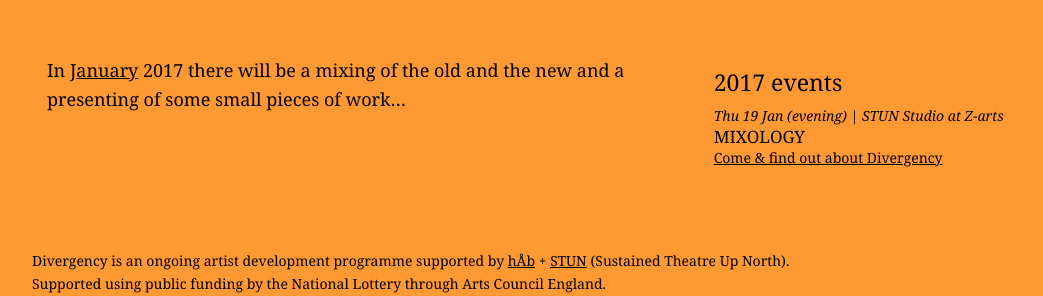
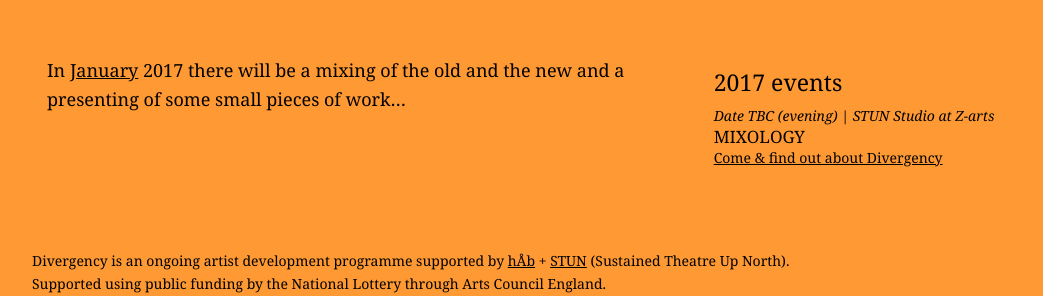
Before and after one commit to divergencymcr/divergencymcr.github.io, a Jekyll site: the page built from current/2017/index.md, in a window 1280 px wide. Shown: the part 501-797 px from the top of the page, without its empty margins (108-1151 px from the left). Built offline with Jekyll 4.4.1, drawn with Linux system fonts in a browser that asks for light colours.

Commit message:
update on date layout

```diff
--- a/_layouts/2017-events.html
+++ b/_layouts/2017-events.html
@@ -7,7 +7,7 @@ sectionroot: 'current/2017'
 
 events:
     -   label: "Mixology"
-        date: "Thu 19 Jan (evening)"
+        date: "Date TBC (evening)"
         venue: "| STUN Studio at Z-arts"
         artists:
             - {folder: 19jan, name: "Come & find out about Divergency"}
```
